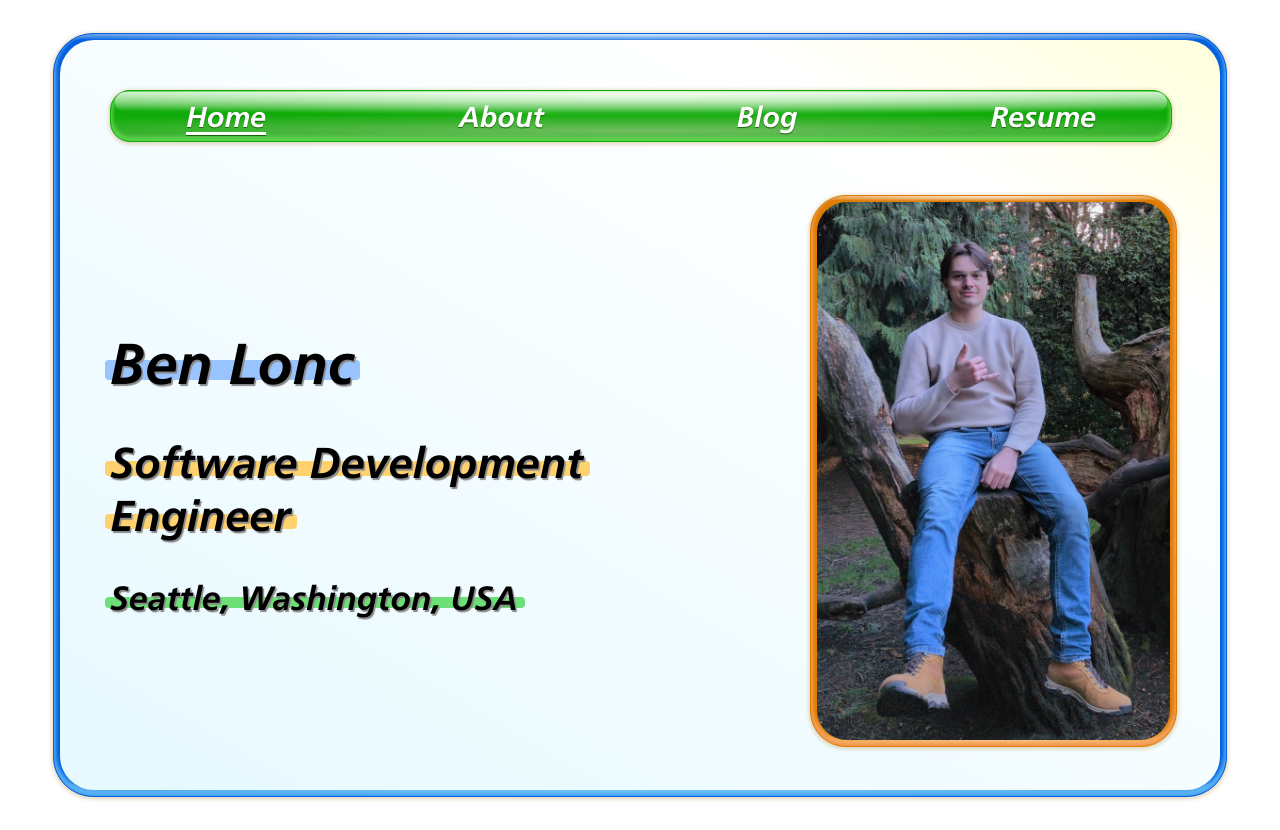
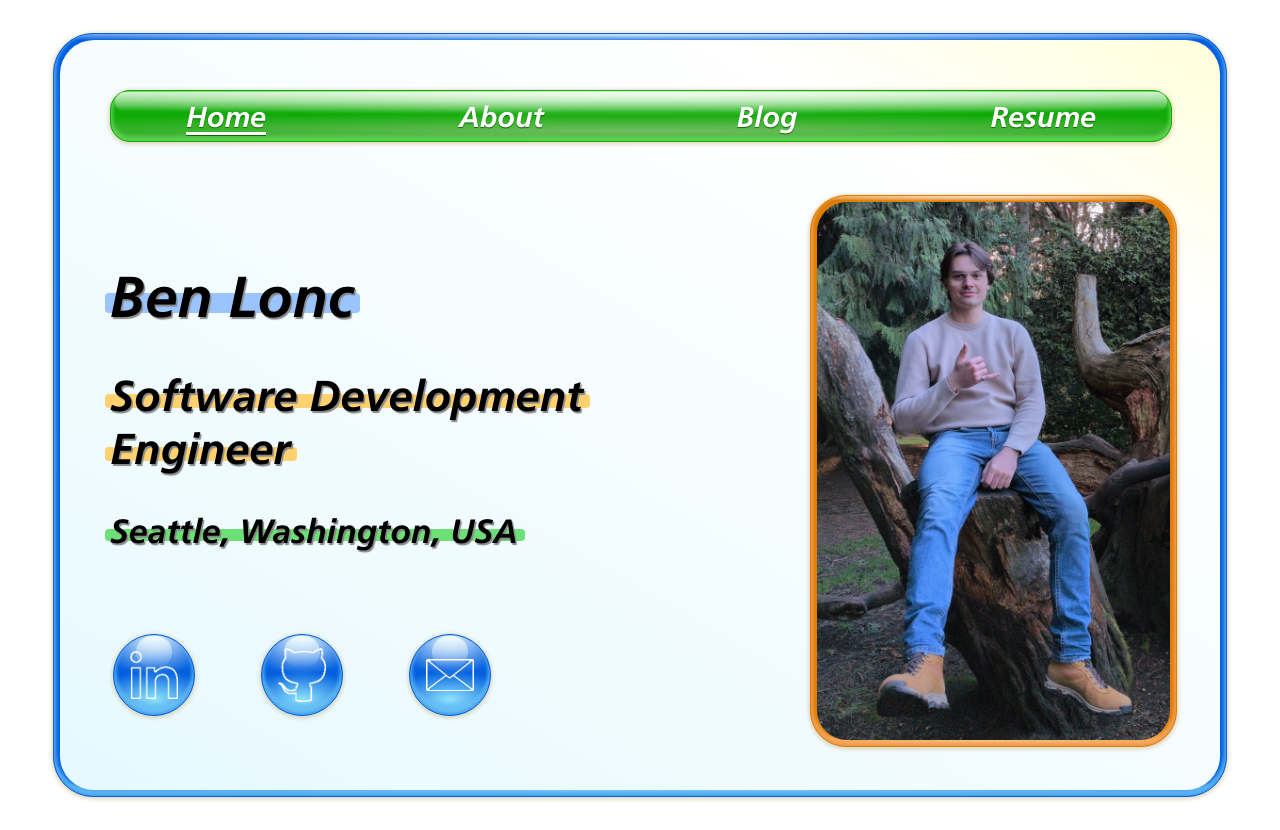
Before and after one commit to bnlonc/PersonalSiteV2, a plain HTML site: page index.html in a window 1280 px wide. Drawn offline with Linux system fonts and the light colour scheme.

Commit message:
Added links to home

```diff
--- a/home/home.css
+++ b/home/home.css
@@ -76,9 +76,37 @@ h3::after {
     margin: 8% 0;
   }
 }
-img {
+#headshot img {
   display: block;
   width: 100%;
   margin: 0;
   border-radius: 30px;
 }
+
+#links {
+  margin-top: 80px;
+  display: flex;
+  @media screen and (min-width: 1280px) {
+    place-items: left;
+    gap: 60px;
+  }
+  @media not screen and (min-width: 1280px) {
+    gap: 80px;
+  }
+}
+
+#links > a {
+  text-decoration: none;
+  @media screen and (min-width: 1280px) {
+    width: 80px;
+    height: 80px;
+  }
+  @media not screen and (min-width: 1280px) {
+    width: 140px;
+    height: 140px;
+  }
+}
+
+#links img {
+  width: 60%;
+}
--- a/index.html
+++ b/index.html
@@ -24,6 +24,17 @@
                     <h2 class="nametag no-bottom-margin"><span>Software Development</span></h2>
                     <h2 class="nametag no-top-margin"><span>Engineer</span></h2>
                     <h3 class="nametag"><span>Seattle, Washington, USA</span></h3>
+                    <div id="links">
+                        <a class="blue ball" href="https://www.linkedin.com/in/ben-lonc-2891741a2/" target="_blank">
+                            <img src="home/assets/linkedin.png" alt="LinkedIn">
+                        </a>
+                        <a class="blue ball" href="https://github.com/bnlonc" target="_blank">
+                            <img src="home/assets/github.png" alt="GitHub">
+                        </a>
+                        <a class="blue ball" href="mailto:bnlonc@gmail.com" target="_blank">
+                            <img src="home/assets/email.png" alt="email">
+                        </a>
+                    </div>
                 </div>
                 <div id="headshot" class="orange border image">
                     <img src="home/assets/headshot.jpg" alt="Photo of me">
```
Also changed, not shown: home/assets/email.png (added), home/assets/github.png (added), home/assets/linkedin.png (added).
